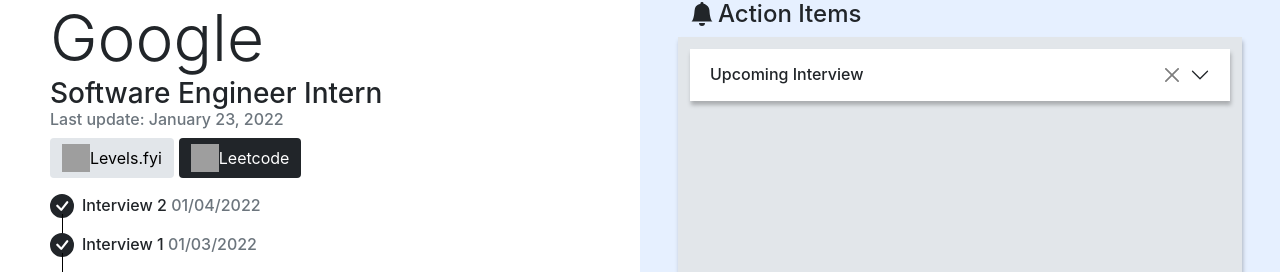
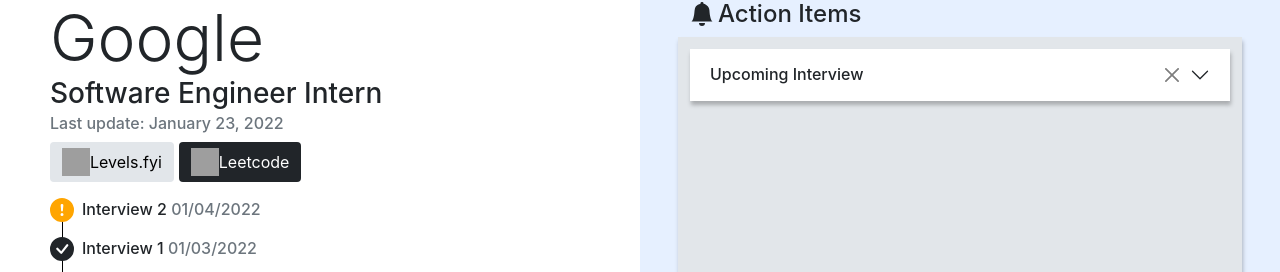
Before and after one commit to akhorana14/AppTrack, a React (Create React App) app in the folder frontend/: page /company/google in a window 1280 px wide. Shown: the part 89-361 px from the top of the page. Built offline with nearby package versions, Linux system fonts and the light colour scheme; grey boxes are pictures that could not be loaded.

Commit message:
Minor changes to company page UI (#13)
* Make exclamation icon orange + modify padding of last updated date

```diff
--- a/frontend/src/pages/Company/Company.jsx
+++ b/frontend/src/pages/Company/Company.jsx
@@ -46,7 +46,7 @@
                             <h1 className="display-3 font-weight-normal mb-0">{`${companyName}`}</h1>
                             <h3>Software Engineer Intern
                                 <br />
-                                <h6 className="text-muted">Last update: January 23, 2022</h6>
+                                <h6 className="text-muted my-1">Last update: January 23, 2022</h6>
                             </h3>
                             <div className="mt-1 d-flex align-items-center">
                                 <LevelsButton company={companyName}/>
@@ -130,15 +130,15 @@
         </Row>
     ];
 }
-function Stage(stage, index) {
+function Stage(props) {
     return (
         <div className="d-flex align-items-center">
             {
-                index === 0 ? (<ExclamationCircleFill size={24} />) : (<CheckCircleFill size={24} />)
+                props.index === 0 ? (<ExclamationCircleFill size={24} fill="orange" />) : (<CheckCircleFill size={24} />)
             }
             <h6 className="m-0">
-                {stage.type}
-                <span className="text-muted"> {stage.date}</span>
+                {props.stage.type}
+                <span className="text-muted"> {props.stage.date}</span>
             </h6>
             <div className={styles["vertical-line"]}></div>
         </div>
@@ -151,7 +151,7 @@
                 props.list.slice(0).reverse().map((stage, index) => {
                     return (
                         <li>
-                            <Stage {...stage} index={index} />
+                            <Stage stage={stage} index={index} />
                         </li>
                     );
                 })
--- a/frontend/src/pages/Company/Company.module.css
+++ b/frontend/src/pages/Company/Company.module.css
@@ -26,6 +26,10 @@
 .checklist h6 {
     display: inline-block;
     padding-left: 8px;
+}
+
+.checklist svg {
+    z-index: 1;
 }
 
 .levels-btn {
```
